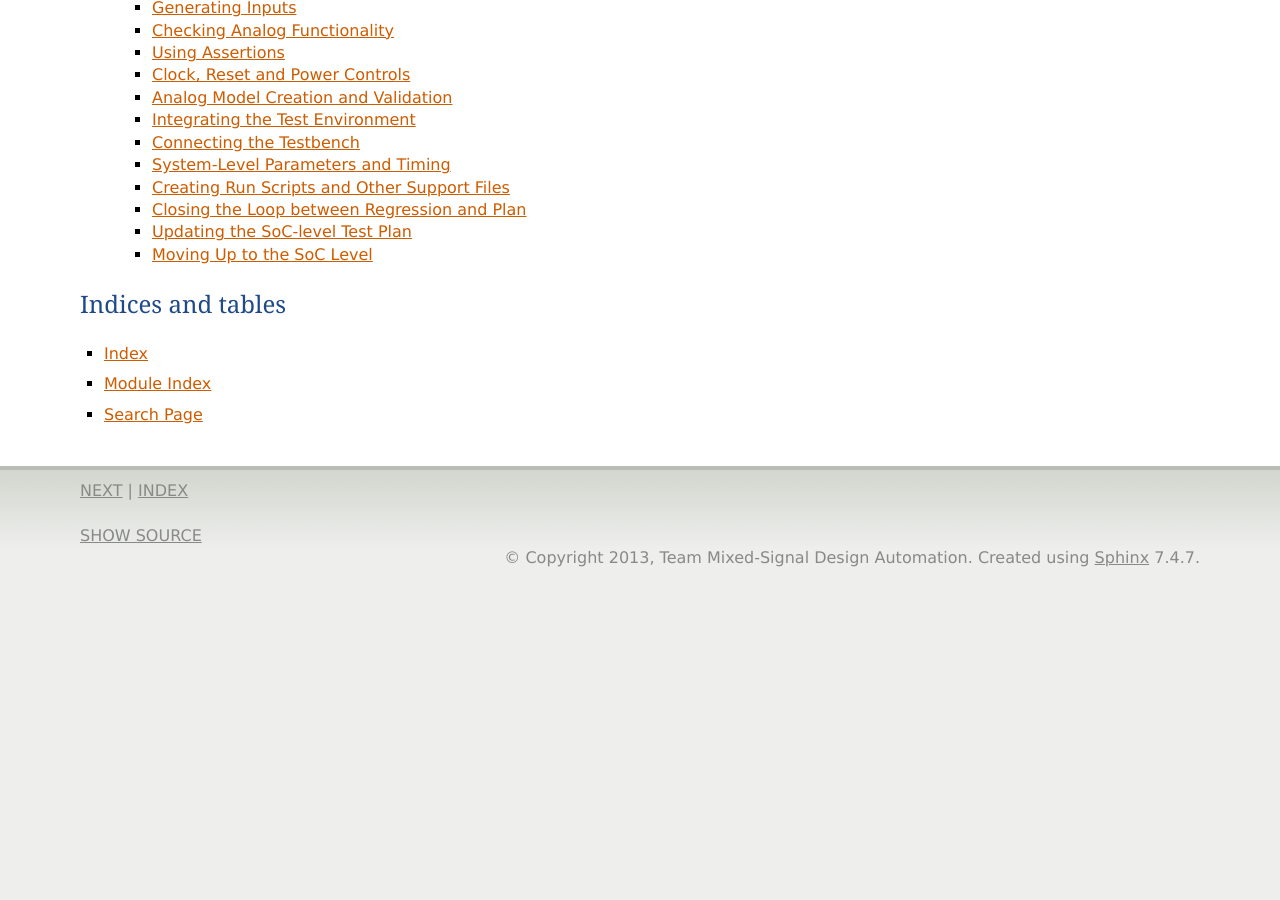
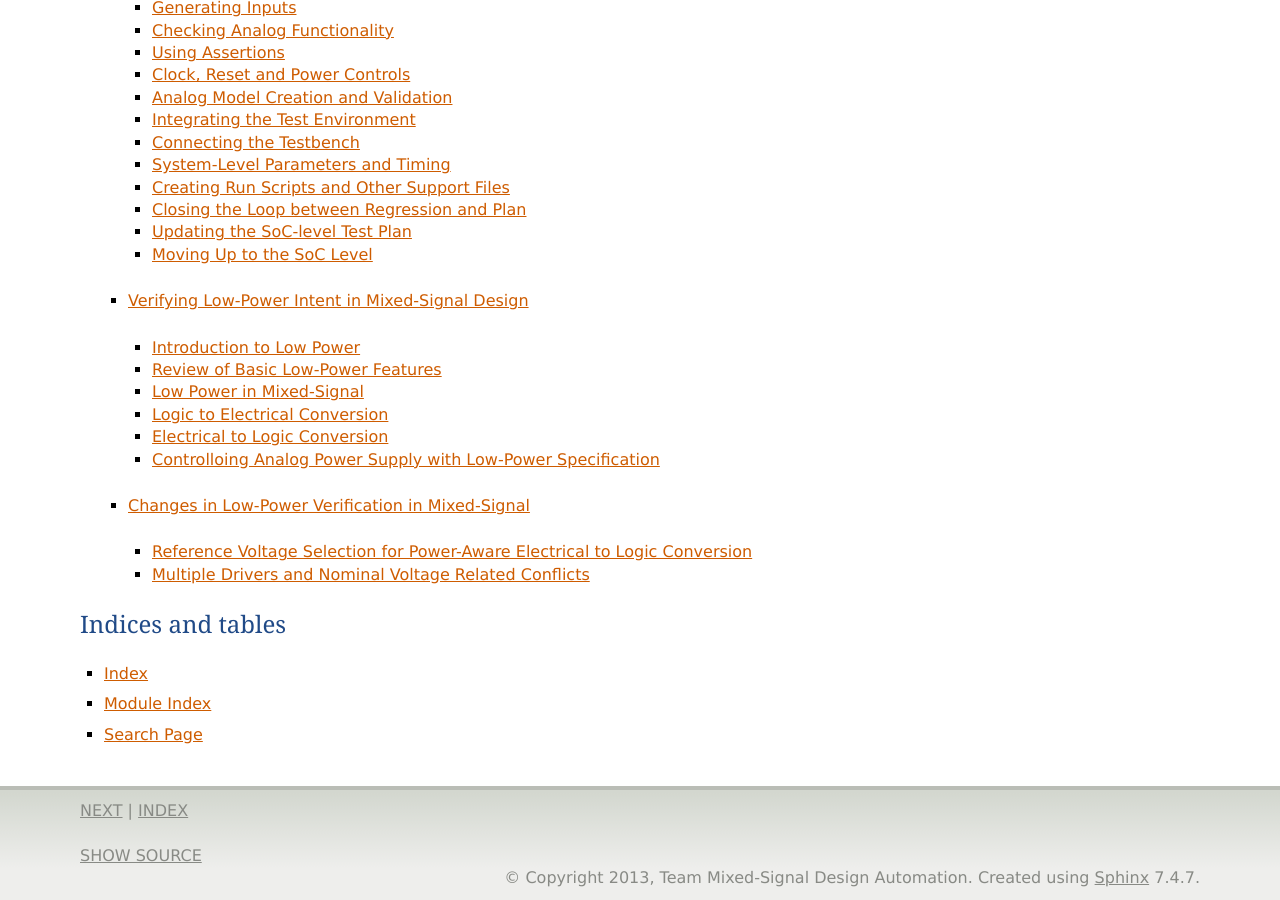
Before and after one commit to mizutomo/MSMG, a Sphinx documentation site: the page built from source/index.rst, in a window 1280 px wide and 900 px high, scrolled down 2314 px. Built offline with Sphinx 7.4.7, drawn with Linux system fonts in a browser that asks for light colours; before the commit the page ends 2894 px from its top, so only the background shows below that.

Commit message:
CPF(タイトルのみ)

```diff
--- a/source/Ch4_Mixed-Signal_Verification_Methodology.rst
+++ b/source/Ch4_Mixed-Signal_Verification_Methodology.rst
@@ -1546,3 +1546,65 @@ Analog Input Sources
 * 物理層が配線で接続されたり、無線で接続されるようなIPのインタフェースは、そのままSoCレベルのインタフェースになる。このようなIPの場合、IPレベルのモデルを再利用するか、SoCレベルで新しいモデルを作るかは、求められる機能性による。IPレベルの信号ソースを改良することで、再利用を促すことになるかもしれない。これが、SoCの環境に引き上げるための最初のステップである。さらに、他のソースからも駆動されることになる。IPレベルのテストベンチでは、制約付きランダム検証のアプローチを使用するため、特定の統合ターゲットのニーズに合わせることは、比較的容易である。
 
 .. * Some IP interfaces may become SoC-level interfaces, such as the physical access layer to a wired or wireless medium. The consideration of whether to re-use the IP-lelve model or create a new one at the SoC level depends on the expected functionality. It may make sense to reuse, and possibly enhance the IP-level signal source. This could be the first step for bringing up the SoC environment, then later it can be enhanced or augmented by other sources. Because the IP-level testbench uses a constrained random approach to generate signal properties, it is relatively easy to tune this to the needs of the specific integration target.
+
+
+Verifying Low-Power Intent in Mixed-Signal Design
+==================================================
+
+Introduction to Low Power
+--------------------------------------------------
+
+
+Review of Basic Low-Power Features
+--------------------------------------------------
+
+Power Domain
+^^^^^^^^^^^^^^^^^^^^^^^^^^^^^^^^^^^^^^^^^^^^^^^^^^
+
+Isolation
+^^^^^^^^^^^^^^^^^^^^^^^^^^^^^^^^^^^^^^^^^^^^^^^^^^
+
+State Retention
+^^^^^^^^^^^^^^^^^^^^^^^^^^^^^^^^^^^^^^^^^^^^^^^^^^
+
+Nominal Condition
+^^^^^^^^^^^^^^^^^^^^^^^^^^^^^^^^^^^^^^^^^^^^^^^^^^
+
+Power Mode
+^^^^^^^^^^^^^^^^^^^^^^^^^^^^^^^^^^^^^^^^^^^^^^^^^^
+
+Power Shut Off
+^^^^^^^^^^^^^^^^^^^^^^^^^^^^^^^^^^^^^^^^^^^^^^^^^^
+
+Multiple Supply Voltage
+^^^^^^^^^^^^^^^^^^^^^^^^^^^^^^^^^^^^^^^^^^^^^^^^^^
+
+
+Low Power in Mixed-Signal
+--------------------------------------------------
+
+
+Logic to Electrical Conversion
+--------------------------------------------------
+
+
+Electrical to Logic Conversion
+--------------------------------------------------
+
+
+Controlloing Analog Power Supply with Low-Power Specification
+-----------------------------------------------------------------
+
+
+Changes in Low-Power Verification in Mixed-Signal
+==================================================
+
+Reference Voltage Selection for Power-Aware Electrical to Logic Conversion
+------------------------------------------------------------------------------
+
+
+Multiple Drivers and Nominal Voltage Related Conflicts
+----------------------------------------------------------
+
+Example
+^^^^^^^^^^^
```
